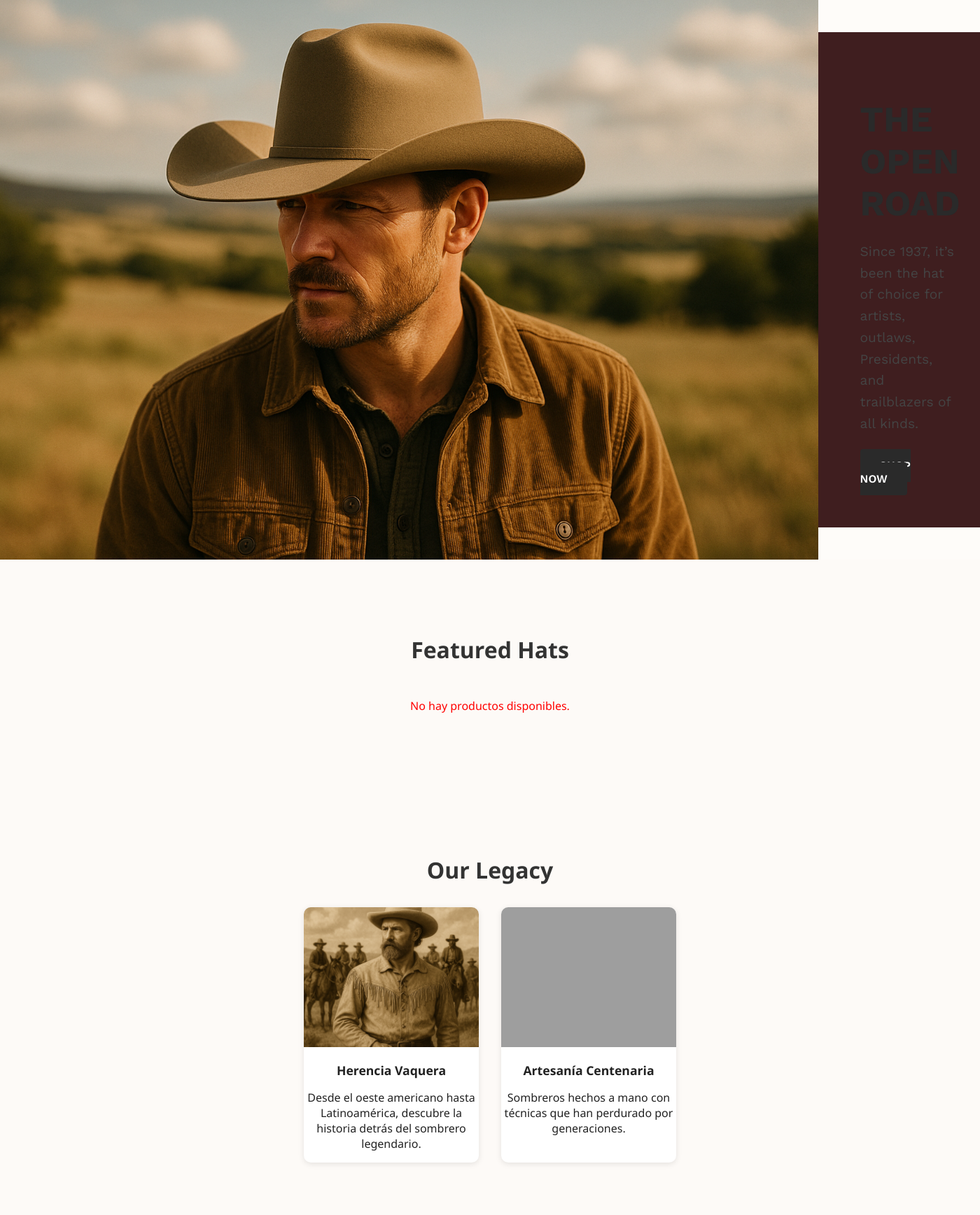
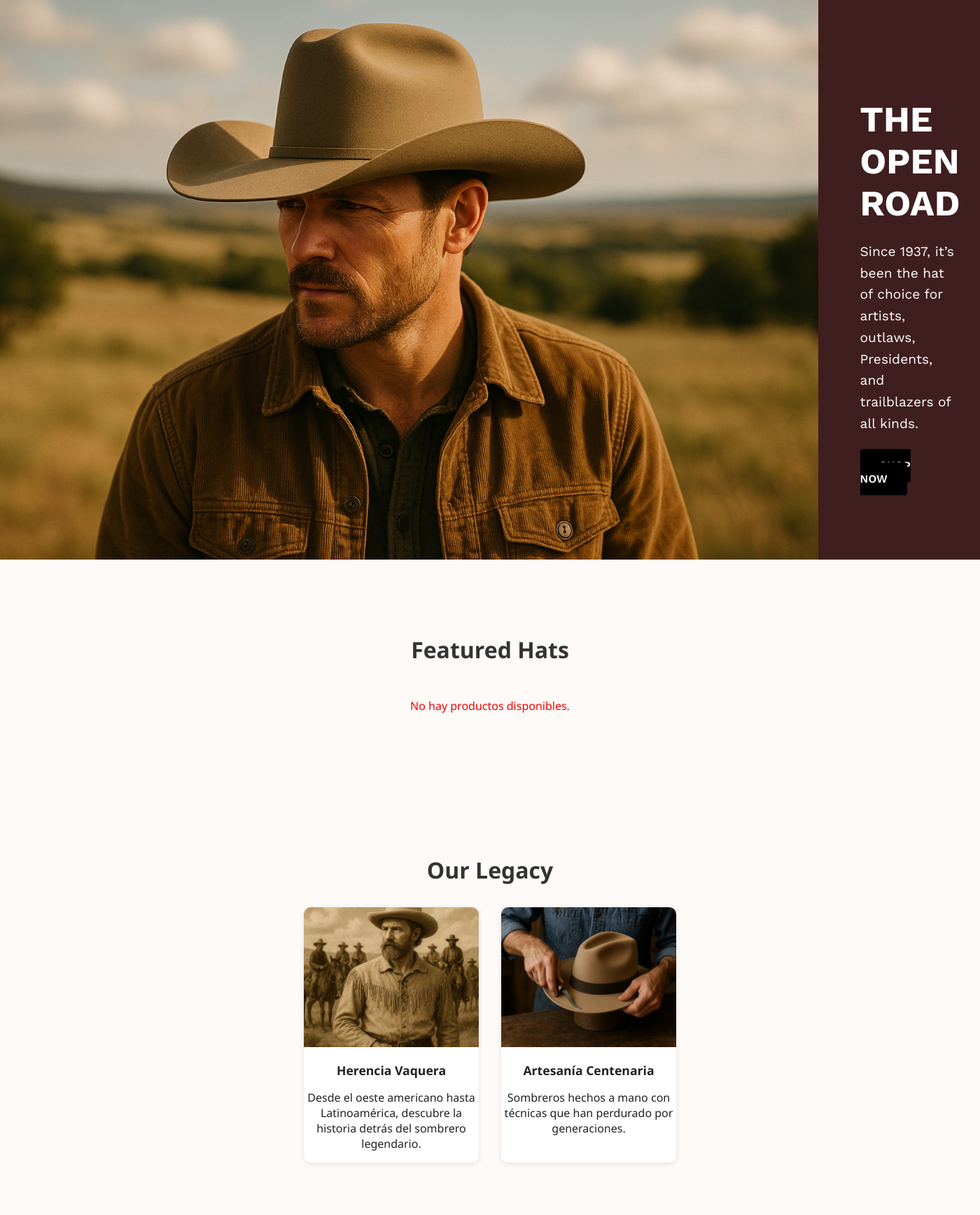
Before and after one commit to diegoriya09/stetsonlatam, a PHP site: page / in a window 1400 px wide. Shown: the part 806-2543 px from the top of the page at 70% size. Run offline with PHP 8.4, Linux system fonts and the light colour scheme; data that the repository does not hold is empty; some libraries are stand-ins or nearby versions; some web fonts are replaced; grey boxes are pictures that could not be loaded.

Commit message:
adecuaciones diseño

```diff
--- a/css/index.css
+++ b/css/index.css
@@ -84,7 +84,7 @@ nav.main-nav {
   width: 100%;
   height: auto;
   min-height: 600px;
-  background-color: #fefcf9;
+  background-color: #3F1E1F;
   font-family: 'Work Sans', sans-serif;
   margin-top: 0;
 }
@@ -117,18 +117,18 @@ nav.main-nav {
   font-size: 3.2rem;
   font-weight: 700;
   margin-bottom: 25px;
-  color: #2a2a2a;
+  color: #ffffff;
 }
 
 .hero-text p {
   font-size: 1.2rem;
-  color: #444;
+  color: #ffffff;
   margin-bottom: 35px;
   line-height: 1.6;
 }
 
 .shop-now-btn {
-  background-color: #2a2a2a;
+  background-color: #000000;
   color: white;
   padding: 14px 28px;
   text-decoration: none;
--- a/index.php
+++ b/index.php
@@ -6,7 +6,7 @@
     <meta name="viewport" content="width=device-width, initial-scale=1.0">
     <title>Stetson LATAM</title>
     <meta name="description" content="Stetson LATAM - Legendary Hats for Latin America and Central America">
-    <link rel="stylesheet" href="css/index.css?v=5">
+    <link rel="stylesheet" href="css/index.css?v=6">
     <link rel="stylesheet" href="css/carrousel.css?v=8">
     <link rel="stylesheet" href="https://cdnjs.cloudflare.com/ajax/libs/font-awesome/6.5.0/css/all.min.css">
     <link href="https://fonts.googleapis.com/css2?family=Work+Sans:wght@400;600;700&display=swap" rel="stylesheet">
@@ -156,7 +156,7 @@
                 </p>
             </article>
             <article class="card-item">
-                <img src="img/story2.jpg" alt="Fabricación artesanal">
+                <img src="img/story2.png" alt="Fabricación artesanal">
                 <h3>Artesanía Centenaria</h3>
                 <p>Sombreros hechos a mano con técnicas que han perdurado por generaciones.</p>
             </article>
```
